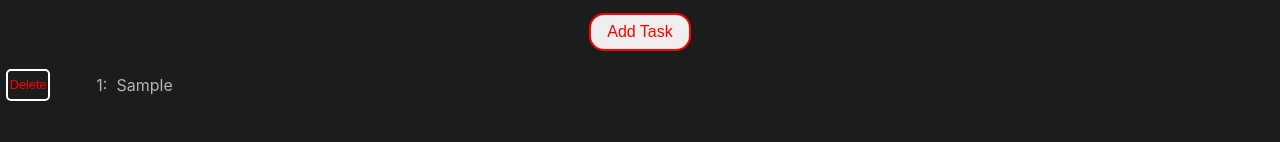
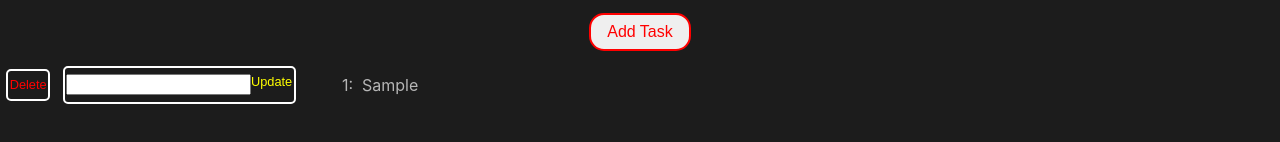
Before and after one commit to RefaelSitbon/to-do-list, a React (Create React App) app in the folder to-do-list-components/: page / in a window 1280 px wide. Both pictures are taken after typing "Sample" into the empty fields and a click on the button "Add Task". Shown: the part 246-388 px from the top of the page. Built offline with nearby package versions, Linux system fonts and the light colour scheme; no server answers.

Commit message:
update need some fixing and post, delete get work fine

```diff
--- a/to-do-list-components/src/deleteTask.jsx
+++ b/to-do-list-components/src/deleteTask.jsx
@@ -22,8 +22,8 @@ export default (props) => {
         array.splice(index, 1);
         setTasks(array);
 
-        axios.delete(`http://localhost:3001/list/`).then(res => {
-            console.log(res);
+        axios.delete(`http://localhost:3001/list/${index}`).then(res => {
+            console.log(res.status);
         })
     }
 
--- a/to-do-list-components/src/index.jsx
+++ b/to-do-list-components/src/index.jsx
@@ -47,7 +47,7 @@ function Main() {
         <Instruction />
         <TopBar toggleTheme={toggleTheme} />
         <InputTask tasks={tasks} setTasks={setTasks} input={input} setInput={setInput}/>
-        <TableBar tasks={tasks} setTasks={setTasks} />
+        <TableBar tasks={tasks} setTasks={setTasks} input={input} setInput={setInput} />
       </StyledPage>
     </ThemeProvider>
   )
--- a/to-do-list-components/src/tableBar.jsx
+++ b/to-do-list-components/src/tableBar.jsx
@@ -1,6 +1,7 @@
 import React from "react";
 import TasksTable from "./tasksTable";
 import DeleteTask from "./deleteTask";
+import UpdateTask from "./updateTask";
 import styled from "styled-components";
 
 const TableBarStyled = styled.div`
@@ -14,6 +15,7 @@ export default (props) => {
     return(
         <div style={{display: "flex", alignItems: "center", justifyContent:"left"}} >
             <DeleteTask tasks={props.tasks} setTasks={props.setTasks}/>
+            <UpdateTask tasks={props.tasks} setTasks={props.setTasks} input={props.input} setInput={props.setInput} />
             <TasksTable tasks={props.tasks} setTasks={props.setTasks}/>
         </div>
     )
--- /dev/null
+++ b/to-do-list-components/src/updateTask.jsx
@@ -0,0 +1,57 @@
+import React, { useState } from "react";
+import styled from "styled-components";
+import axios from 'axios';
+
+const UpdateTask = styled.button`
+display: inline-block;
+display: flex;
+font-size: 0.8rem;
+color: yellow;
+background-color: ${(props) => props.theme.body};
+margin: 0.5em;
+padding: 0.5em 0.1em;
+border: 2px solid white;
+border-radius: 5px;
+  `;
+
+export default (props) => {
+    const { tasks, setTasks, input, setInput } = props;
+    const [inputEnabled, setInputEnabled] = useState(false);
+    const [update, setUpdate] = useState('');
+
+    const handleUpdate = (index, id) => {
+        setInputEnabled(true);
+        const task = tasks[index];
+        task.task = update;
+        setUpdate('');
+        setTasks(tasks);
+        console.log(task.task)
+
+        axios.put(`http://localhost:3001/list/${id}`,
+            {
+                task: task.task,
+            })
+
+        setInputEnabled(false);
+    }
+
+    return (
+        <div>
+            {
+                tasks.map((task, index) => {
+                    return (
+                        <div key={index}>
+                            <UpdateTask onClick={() => handleUpdate(index, task._id)}>
+                                <input
+                                    value={update}
+                                    onChange={(e) => setUpdate(e.target.value)}
+                                    disabled={inputEnabled}
+                                />
+                                Update</UpdateTask>
+                        </div>
+                    );
+                })
+            }
+        </div>
+    );
+}
```
Also changed, not shown: to-do-list-components/src/connectTomongo.js (+10 -5 lines).
